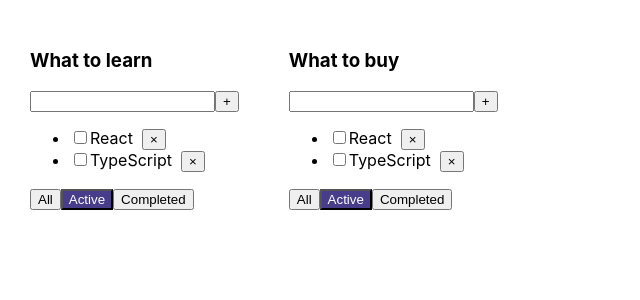
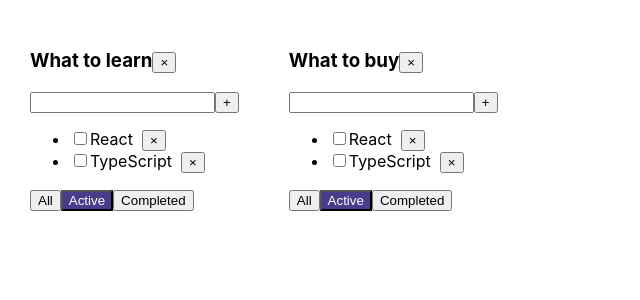
Before and after one commit to RudakovIlya/todo-list-ts, a React (Create React App) app: page / in a window 1280 px wide. Shown: the top 300 px of the page, without its empty margins (0-640 px from the left). Built offline with nearby package versions, Linux system fonts and the light colour scheme.

Commit message:
refactoring: callback functions changed to actual list typing

```diff
--- a/src/components/TodoList.tsx
+++ b/src/components/TodoList.tsx
@@ -1,19 +1,37 @@
 import React, {ChangeEvent, useState, KeyboardEvent} from 'react';
-import {FilterValuesType, TaskType} from "../App";
+import {FilterValuesType} from "../App";
+
+export type TaskType = {
+    id: string,
+    title: string,
+    isDone: boolean,
+}
 
 type TodoListPropsType = {
+    todoListID: string
     title: string,
     filter: FilterValuesType
     tasks: Array<TaskType>,
-    removeTask: (taskId: string) => void,
-    changeTodoListFilter: (nextFilterValue: FilterValuesType) => void,
-    addTask: (title: string) => void
-    changeStatus: (taskId: string, isDone: boolean) => void
+    removeTask: (todoListID: string, taskId: string) => void,
+    changeTodoListFilter: (todoListID: string, filter: FilterValuesType) => void
+    addTask: (todoListID: string, title: string) => void
+    changeStatus: (todoListID: string, taskId: string, isDone: boolean) => void
+    removeTodoList: (todoListID: string) => void
 };
 
 const TodoList: React.FC<TodoListPropsType> = (props) => {
 
-    const {title, tasks, filter, removeTask, changeTodoListFilter, addTask, changeStatus} = props
+    const {
+        title,
+        tasks,
+        filter,
+        removeTask,
+        changeTodoListFilter,
+        addTask,
+        changeStatus,
+        todoListID,
+        removeTodoList
+    } = props
 
     const [titleTask, setTitle] = useState<string>('');
     const [error, setError] = useState<boolean>(false);
@@ -21,7 +39,7 @@ const TodoList: React.FC<TodoListPropsType> = (props) => {
     const addTaskCallback = () => {
         const trimmedTitle = titleTask.trim()
         if (trimmedTitle) {
-            addTask(trimmedTitle);
+            addTask(todoListID, trimmedTitle);
             setTitle('');
         } else {
             setError(true);
@@ -38,12 +56,12 @@ const TodoList: React.FC<TodoListPropsType> = (props) => {
         error && setError(false);
     }
 
-    const onClickHandlerCreator = (filter: FilterValuesType) => () => changeTodoListFilter(filter);
+    const onClickHandlerCreator = (filter: FilterValuesType) => () => changeTodoListFilter(todoListID, filter);
 
     const tasksElements = tasks.length ?
         <ul>{tasks.map((task: TaskType) => {
-            const removeTaskCallback = () => removeTask(task.id)
-            const changeTaskStatus = (event: ChangeEvent<HTMLInputElement>) => changeStatus(task.id, event.currentTarget.checked)
+            const removeTaskCallback = () => removeTask(todoListID, task.id)
+            const changeTaskStatus = (event: ChangeEvent<HTMLInputElement>) => changeStatus(todoListID, task.id, event.currentTarget.checked)
             return (
                 <li key={task.id}>
                     <input type="checkbox" checked={task.isDone} onChange={changeTaskStatus}/>
@@ -53,9 +71,15 @@ const TodoList: React.FC<TodoListPropsType> = (props) => {
             )
         })}</ul> : <span>List is empty!</span>;
 
+    const removeTodoListCallback = () => {
+        removeTodoList(todoListID)
+    }
+
     return (
         <div>
-            <h3>{title}</h3>
+            <h3>{title}
+                <button onClick={removeTodoListCallback}>&times;</button>
+            </h3>
             <div>
                 <input
                     className={error ? 'error-input' : ''}
```
